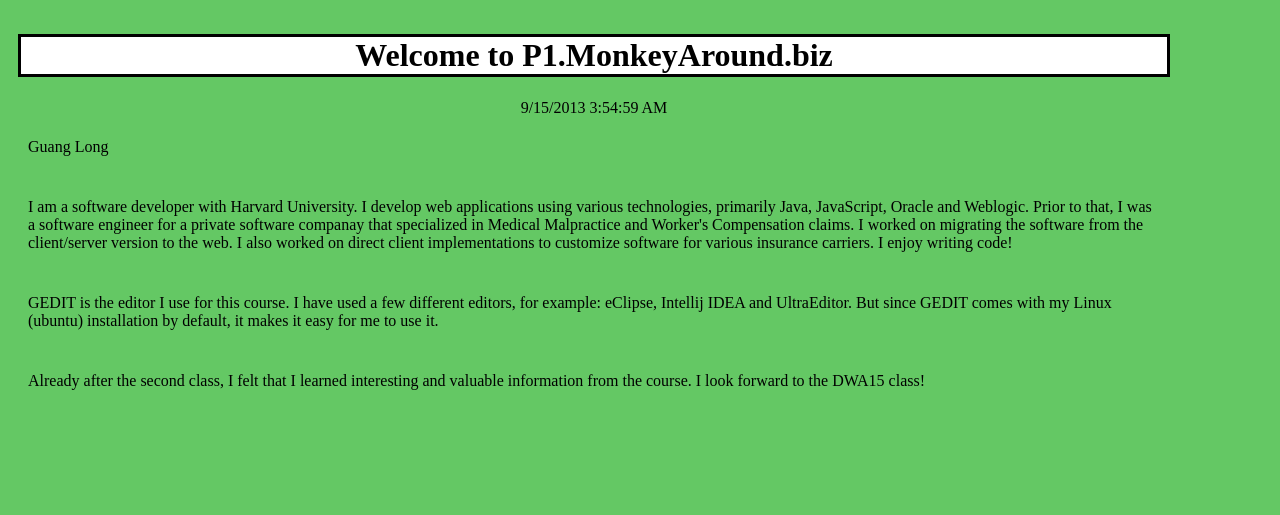
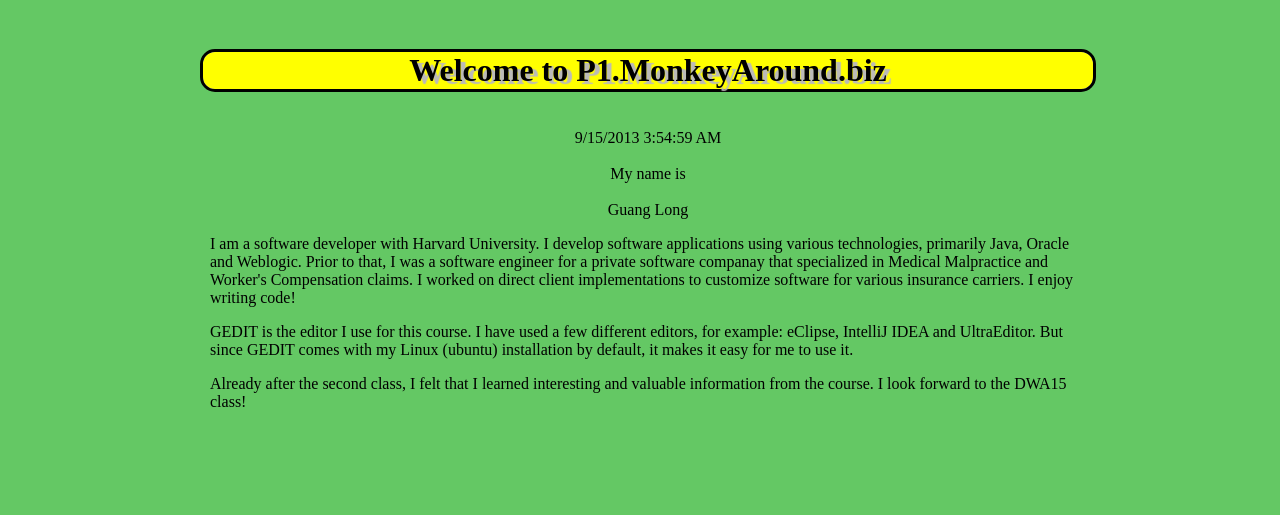
Before and after one commit to Guanglong/p1.monkeyaround.biz, a PHP site: page / in a window 1280 px wide. Shown: the top 515 px of the page. Run offline with PHP 8.4, Linux system fonts and the light colour scheme.

Commit message:
format the page

```diff
--- a/css/style.css
+++ b/css/style.css
@@ -1,11 +1,11 @@
-/* page core */
 header {
   text-align: center;
  }
+
 body {
   background: rgb(100,200,100)  ;
-  padding: 5px 10px;
-  width: 90%;
+  padding: 20px 15%;
+  width: 70%;
 }
 
 h1 {
@@ -13,21 +13,18 @@ h1 {
   border: solid;
   text-align: center;
   background: white ;
+  border-radius: 15px;
+  box-shadow:5px 5px 5px 20px yellow inset;
+  text-shadow: 5px 3px 1px #bbbaba;
 }
 
-div#mainBody {
+div#mainContent {
     display: block;
-    clear: both;
     margin-bottom: 20px;
+    padding: 15px 10px;
 
 }
-section {
-    float: left;
-    padding: 5px 10px;
-    margin: 0;
-    text-decoration: none;
-}
 
-div#time {
+div#time,#nameLabel,#author{
   text-align: center;
 }
--- a/index.php
+++ b/index.php
@@ -16,20 +16,22 @@
 
             <div id="mainContent" >
                 <div id="time" >Please wait ...</div>
-                <section id="name">
-                   <p>Guang Long</p>
-                </section>
+                <div>&nbsp; </div>
+                <div id="nameLabel">
+                   My name is
+                </div>
+                 <div>&nbsp; </div>
+                <div id="author">Guang Long</div>
+                <div id="bio">
+                    <p>I am a software developer with Harvard University. I develop software applications using various technologies, primarily Java, Oracle and Weblogic. Prior to that, I was a software engineer for a private software companay that specialized in Medical Malpractice and Worker's Compensation claims. I worked on direct client implementations to customize software for various insurance carriers. I enjoy writing code! </p>
+                </div>
 
-                <section id="bio">
-                    <p>I am a software developer with Harvard University. I develop web applications using various technologies, primarily Java, JavaScript, Oracle and Weblogic. Prior to that, I was a software engineer for a private software companay that specialized in Medical Malpractice and Worker's Compensation claims. I worked on migrating the software from the client/server version to the web. I also worked on direct client implementations to customize software for various insurance carriers. I enjoy writing code! </p>
-                </section>
-
-                <section id="editor">
-                    <p>GEDIT is the editor I use for this course. I have used a few different editors, for example: eClipse, Intellij IDEA and UltraEditor. But since GEDIT comes with my Linux (ubuntu) installation by default, it makes it easy for me to use it.</p>
-                </section>
-                <section id="conclusion">
+                <div id="editor">
+                    <p>GEDIT is the editor I use for this course. I have used a few different editors, for example: eClipse, IntelliJ IDEA and UltraEditor. But since GEDIT comes with my Linux (ubuntu) installation by default, it makes it easy for me to use it.</p>
+                </div>
+                <div id="conclusion">
                   <p>  Already after the second class, I felt that I learned interesting and valuable information from the course. I look forward to the DWA15 class! </P>
-                </section>
+                </div>
             </div>
 
             <footer>
```
Also changed, not shown: js/p1.js (line endings or trailing spaces).
